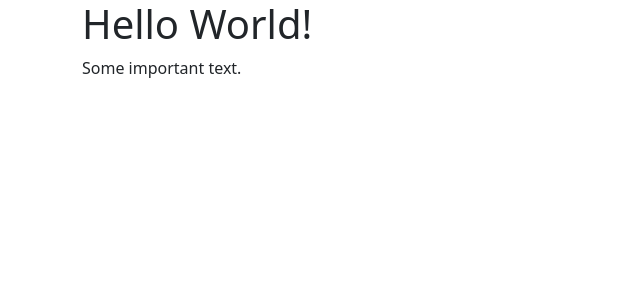
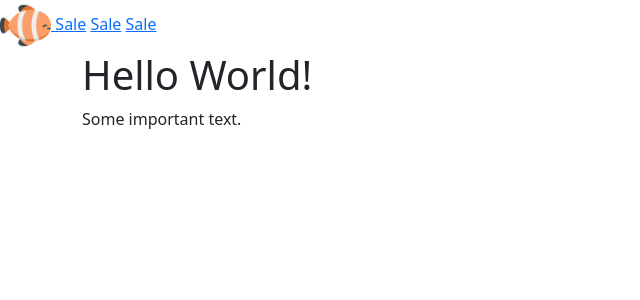
Before and after one commit to signlog2/fishing, a Python web app: template app/templates/home.html in a window 1280 px wide. Shown: the top 300 px of the page, without its empty margins (0-640 px from the left). Run offline with Jinja, Linux system fonts and the light colour scheme; the template is opened without the code that fills it, so the values that code supplies are empty.

```diff
--- a/app/static/css/style.css
+++ b/app/static/css/style.css
@@ -0,0 +1,4 @@
+.logo-img {
+   width: 4%;
+   height: auto;
+}
--- a/app/templates/base.html
+++ b/app/templates/base.html
@@ -8,6 +8,7 @@
    <title>Fishing.net</title>
    <link href="https://cdn.jsdelivr.net/npm/bootstrap@5.1.3/dist/css/bootstrap.min.css" rel="stylesheet"
       integrity="sha384-1BmE4kWBq78iYhFldvKuhfTAU6auU8tT94WrHftjDbrCEXSU1oBoqyl2QvZ6jIW3" crossorigin="anonymous">
+   <link rel="stylesheet" href="{{ url_for('static', filename='css/style.css') }}">
 </head>
 
 <body>
--- a/app/templates/include/navbar.htm
+++ b/app/templates/include/navbar.htm
@@ -0,0 +1,8 @@
+<nav>
+   <a href="#">
+      <img class="logo-img" src="{{ url_for('static', filename='img/clown-fish.png') }}" alt="Logo of fishing.com">
+   </a>
+   <a href="#">Sale</a>
+   <a href="#">Sale</a>
+   <a href="#">Sale</a>
+</nav>
--- /dev/null
+++ b/app/templates/register.html
@@ -0,0 +1,5 @@
+{% extends 'base.html' %}
+
+{% block body %}
+
+{% endblock %}
--- /dev/null
+++ b/app/views/AuthView.py
@@ -0,0 +1,5 @@
+from flask import render_template
+
+
+def register():
+   return render_template('home.html')
--- a/run.py
+++ b/run.py
@@ -1,4 +1,6 @@
-from app import app
+from app import app_init
+
+app = app_init()
 
 if __name__ == '__main__':
    app.run(debug=True)
```
Also changed, not shown: app/Blueprints/auth_bp.py (added, +7 -0 lines), app/__init__.py (+25 -5 lines), app/models/User.py (added), app/static/img/clown-fish.png (added).
